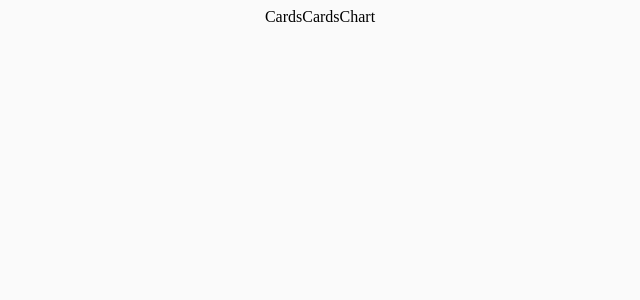
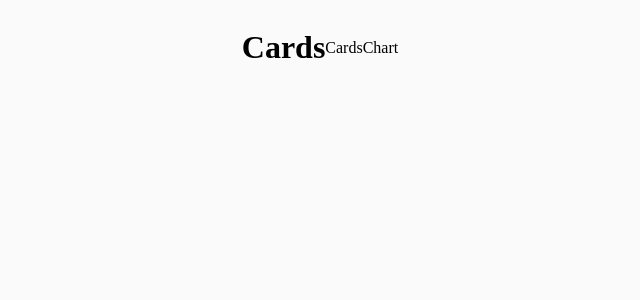
Before and after one commit to BenSheridanEdwards/COVID-19_Tracker_React, a React (Create React App) app: page / in a window 1280 px wide. Shown: the top 300 px of the page, without its empty margins (320-960 px from the left). Built offline with nearby package versions, Linux system fonts and the light colour scheme.

Commit message:
chore: return h1 tag instead of div from Card component

```diff
--- a/src/components/Cards/Cards.jsx
+++ b/src/components/Cards/Cards.jsx
@@ -2,7 +2,7 @@ import React from 'react'
 
 const Cards = () => {
   return (
-    <div data-test="component-cards">Cards</div>
+    <h1 data-test="component-cards">Cards</h1>
   )
 }
 
```
